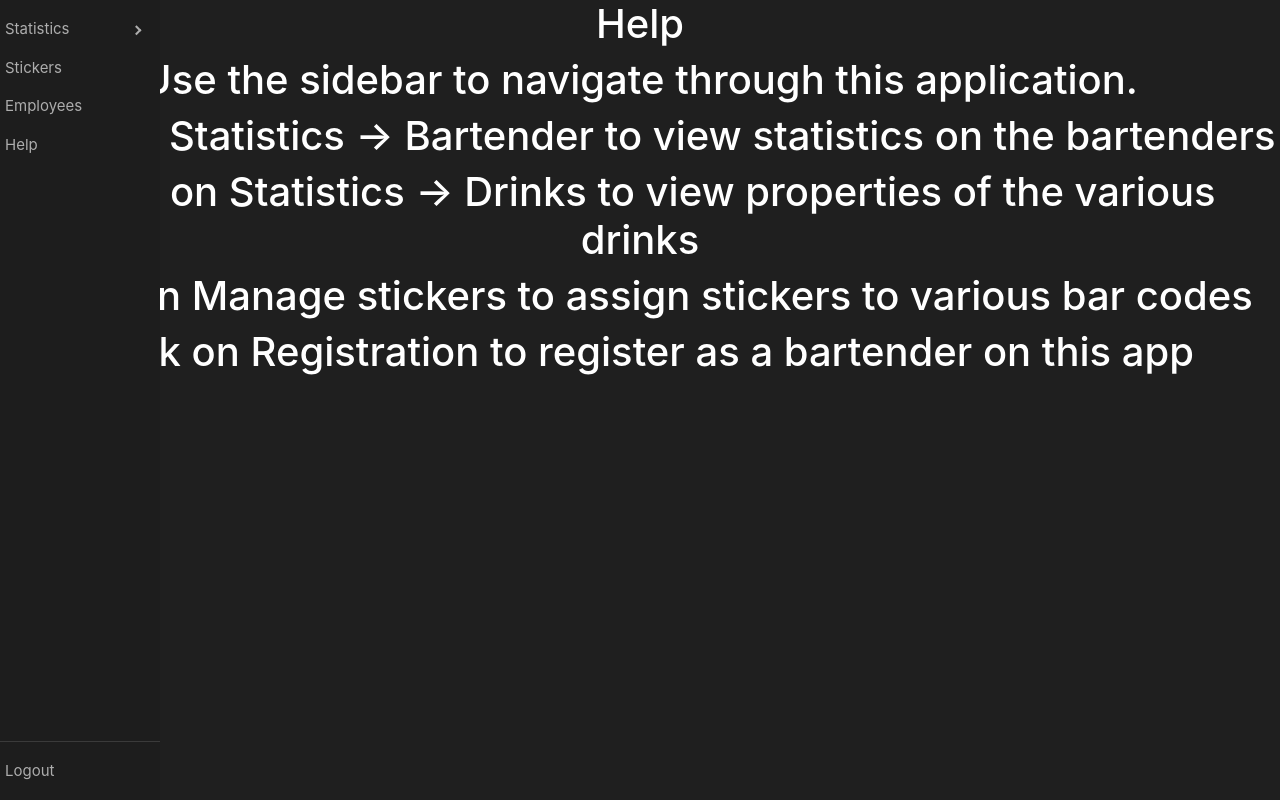
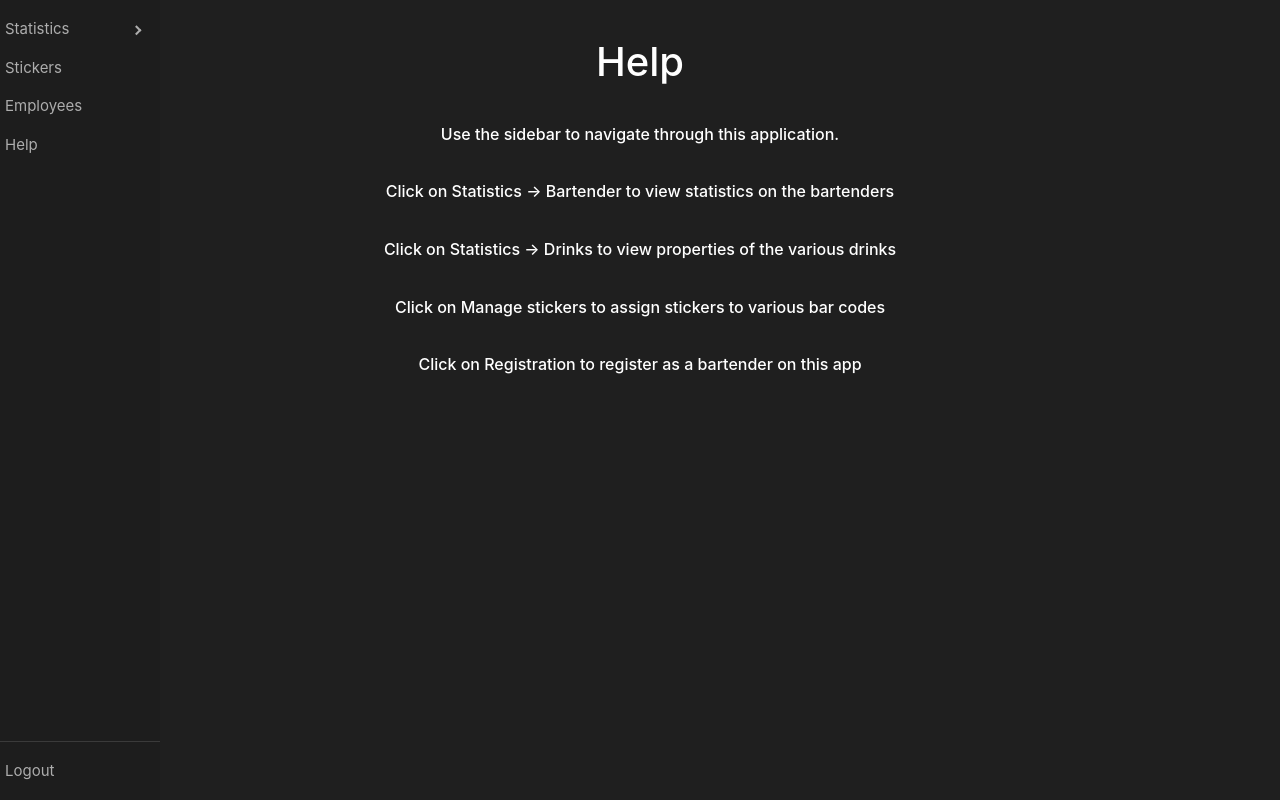
Before and after one commit to DJ-TAVR/bar-app, a React (Create React App) app in the folder front-end/: page /help in a window 1280 px wide. Built offline with nearby package versions, Linux system fonts and the light colour scheme; no server answers.

Commit message:
Added styling fixes (TODO: Finish AddBartender)

```diff
--- a/front-end/src/App.css
+++ b/front-end/src/App.css
@@ -102,7 +102,6 @@ img {
   display: flex;
   flex-direction: column;
   align-items: center;
-  justify-content: center;
   font-size: calc(10px + 2vmin);
   color: white;
   background-color: #1f1f1f;
@@ -179,6 +178,7 @@ img {
 
 .Table_Text {
   color: white;
+  margin-top: 3vw;
 }
 .Pouring_Targets {
   color: white;
--- a/front-end/src/Pages/Help.js
+++ b/front-end/src/Pages/Help.js
@@ -11,11 +11,11 @@ export default function Help(props){
         <CustomSidebar isAuth = {props.isAuth} setIsAuth = {props.setIsAuth} csrfToken = {props.csrfToken} setCSRFToken = {props.setCSRFToken}/>
         <div class = "stay center">
         <h1 className = "Table_Text"> Help </h1>
-        <h1 className = "Table_Text"> Use the sidebar to navigate through this application. </h1>
-        <h1 className = "Table_Text"> Click on Statistics -> Bartender to view statistics on the bartenders </h1>
-        <h1 className = "Table_Text"> Click on Statistics -> Drinks to view properties of the various drinks </h1>
-        <h1 className = "Table_Text"> Click on Manage stickers to assign stickers to various bar codes </h1>
-        <h1 className = "Table_Text"> Click on Registration to register as a bartender on this app</h1>
+        <h6 className = "Table_Text"> Use the sidebar to navigate through this application. </h6>
+        <h6 className = "Table_Text"> Click on Statistics -> Bartender to view statistics on the bartenders </h6>
+        <h6 className = "Table_Text"> Click on Statistics -> Drinks to view properties of the various drinks </h6>
+        <h6 className = "Table_Text"> Click on Manage stickers to assign stickers to various bar codes </h6>
+        <h6 className = "Table_Text"> Click on Registration to register as a bartender on this app</h6>
         </div>
         </div>
     )
```
